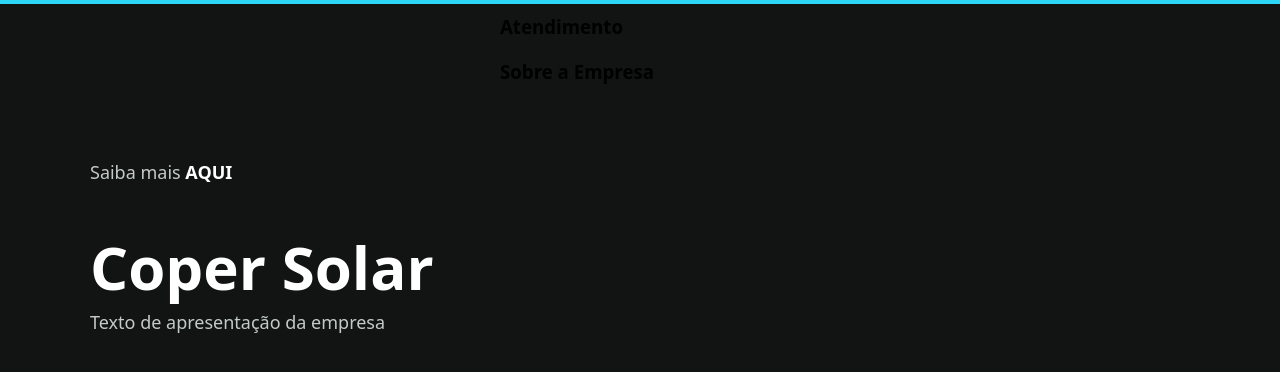
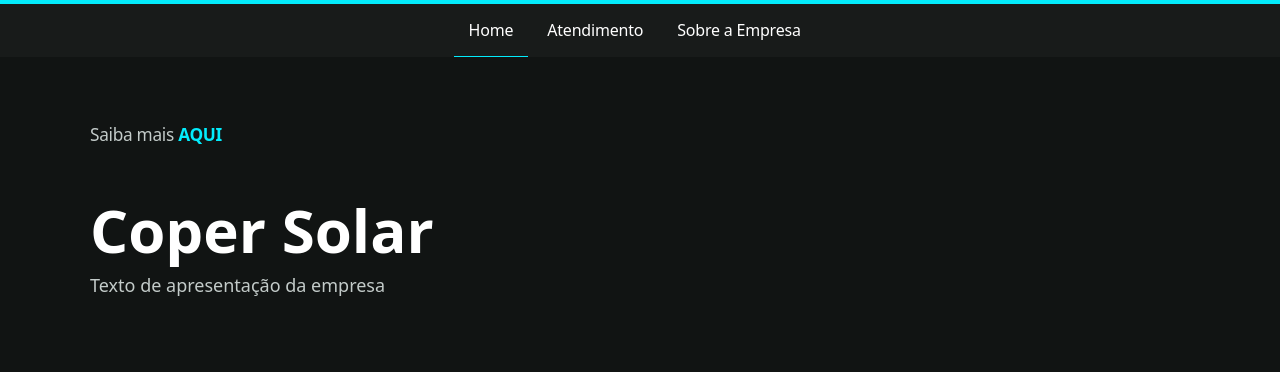
Before and after one commit to dreynus/copersolar, a plain HTML site: page index.html in a window 1280 px wide. Drawn offline with Linux system fonts and the light colour scheme.

Commit message:
progresso po

```diff
--- a/css/index.css
+++ b/css/index.css
@@ -11,34 +11,43 @@ body {
 }
 
 .menu {
-    border-top: 4px solid #2cd6f4;
+    border-top: 4px solid #03ecfc;
+    background-color: rgba(255, 255, 255, 0.03);
+
+    letter-spacing: -0.2px;
 }
 
 .menu ol {
     list-style: none;
     margin: auto;
-    max-width: 300px;
+    max-width: 373px;
 }
 
 .menu li {
     display: inline-block;
-    padding: 10px;
+    padding: 15px;
+}
+
+.menu li:hover {
+    background-color: rgba(255, 255, 255, 0.08);
+    transition: 0.3s;
+}
+
+.menu .ativo {
+    border-bottom: 1px solid #03ecfc;
 }
 
 .menu a {
-    color: black;
+    color: white;
     text-decoration: none;
 
-    font-size: 14pt;
-    font-weight: 600;
+    font-size: 12pt;
+    font-weight: 500;
 }
 
 .menu a:hover {
-    color: #1c5fe6;
-    transition: 0.3s;
-}
-
-#tudo {
+    color: #03ecfc;
+    transition: 0.1s;
 }
 
 .apresentação {
@@ -69,17 +78,18 @@ body {
     line-height: 1.75rem;
 }
 
-.apresentação a {
+.saibamais {
     color: rgb(195 203 201);
 
-    font-size: 1.125rem;
+    font-size: 1.08rem;
     line-height: 1.75rem;
+    letter-spacing: -0.3px;
 
     text-decoration: none;
 }
 
-.apresentação span {
-    color: white;
+.saibamais span {
+    color: #03ecfc;
 
     font-weight: 600;
 }
--- a/index.html
+++ b/index.html
@@ -10,13 +10,14 @@
 <body>
     <nav class="menu">
         <ol>
-            <li><a href="">Atendimento</a></li>
-            <li><a href="">Sobre a Empresa</a></li>
+            <a href=""><li class="ativo">Home</li></a>
+            <a href=""><li>Atendimento</li></a>
+            <a href=""><li>Sobre a Empresa</li></a>
         </ol>
     </nav>
     <div id="tudo">
         <div class="apresentação">
-            <a href="">Saiba mais <span>AQUI</span></a>
+            <a href="" class="saibamais">Saiba mais <span>AQUI</span></a>
             <h1>Coper Solar</h1>
             <p>Texto de apresentação da empresa</p>
         </div>
```
